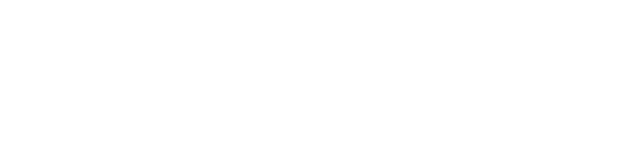
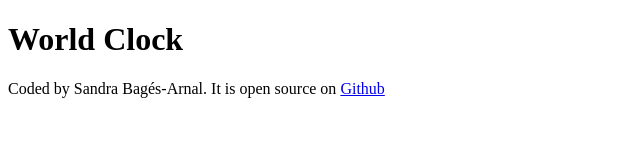
Before and after one commit to sanbaar/world-clock, a plain HTML site: page index.html in a window 1280 px wide. Shown: the whole page, without its empty margins (0-640 px from the left). Drawn offline with Linux system fonts and the light colour scheme.

Commit message:
Added h1 and footer
Link to Github

```diff
--- a/index.html
+++ b/index.html
@@ -8,6 +8,11 @@
     <title>World Clock</title>
   </head>
   <body>
+    <h1>World Clock</h1>
+    <footer>
+      Coded by Sandra Bagés-Arnal. It is open source on
+      <a href="https://github.com/sanbaar/world-clock">Github</a>
+    </footer>
     <script src="src/script.js"></script>
   </body>
 </html>
```
